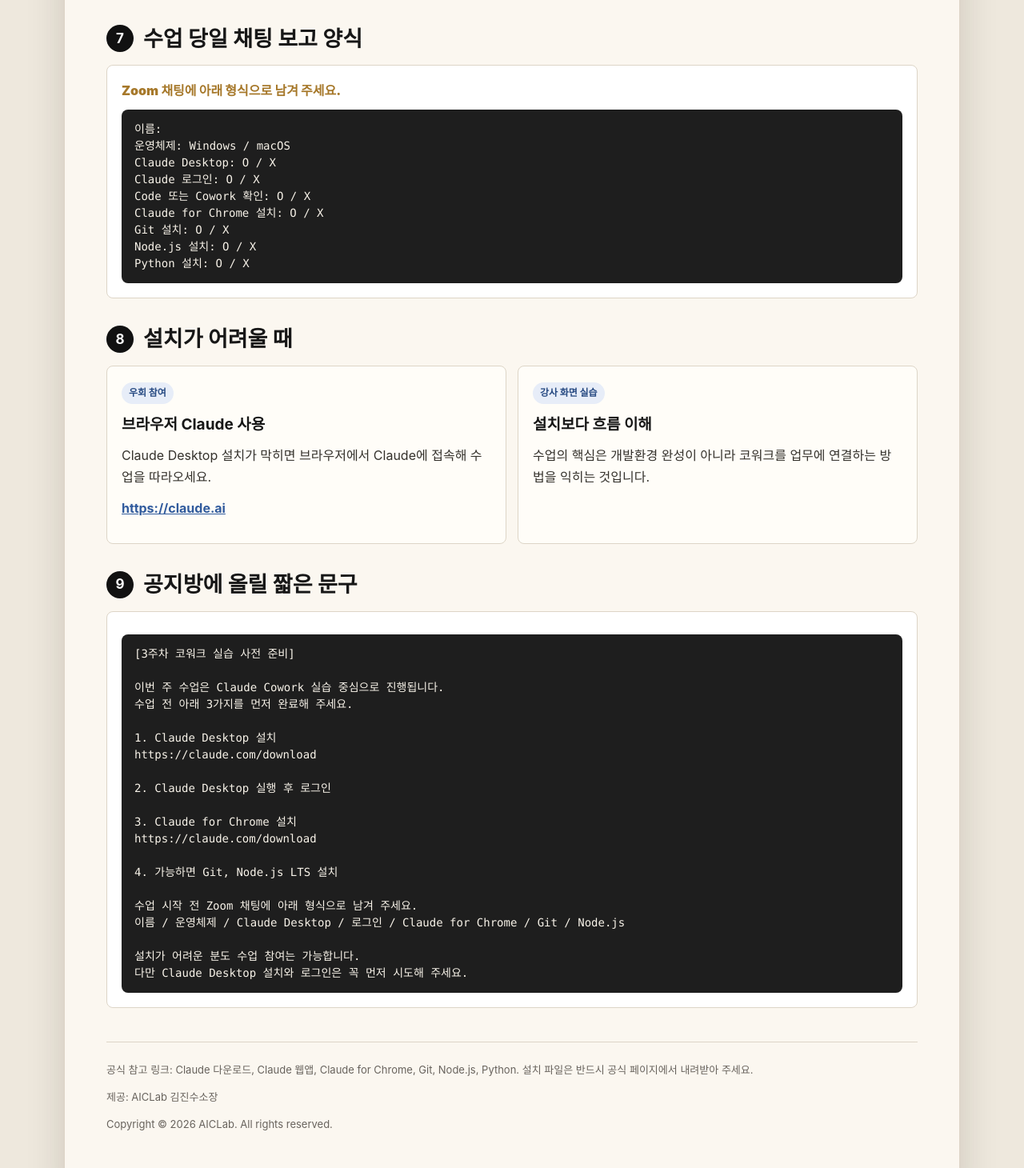
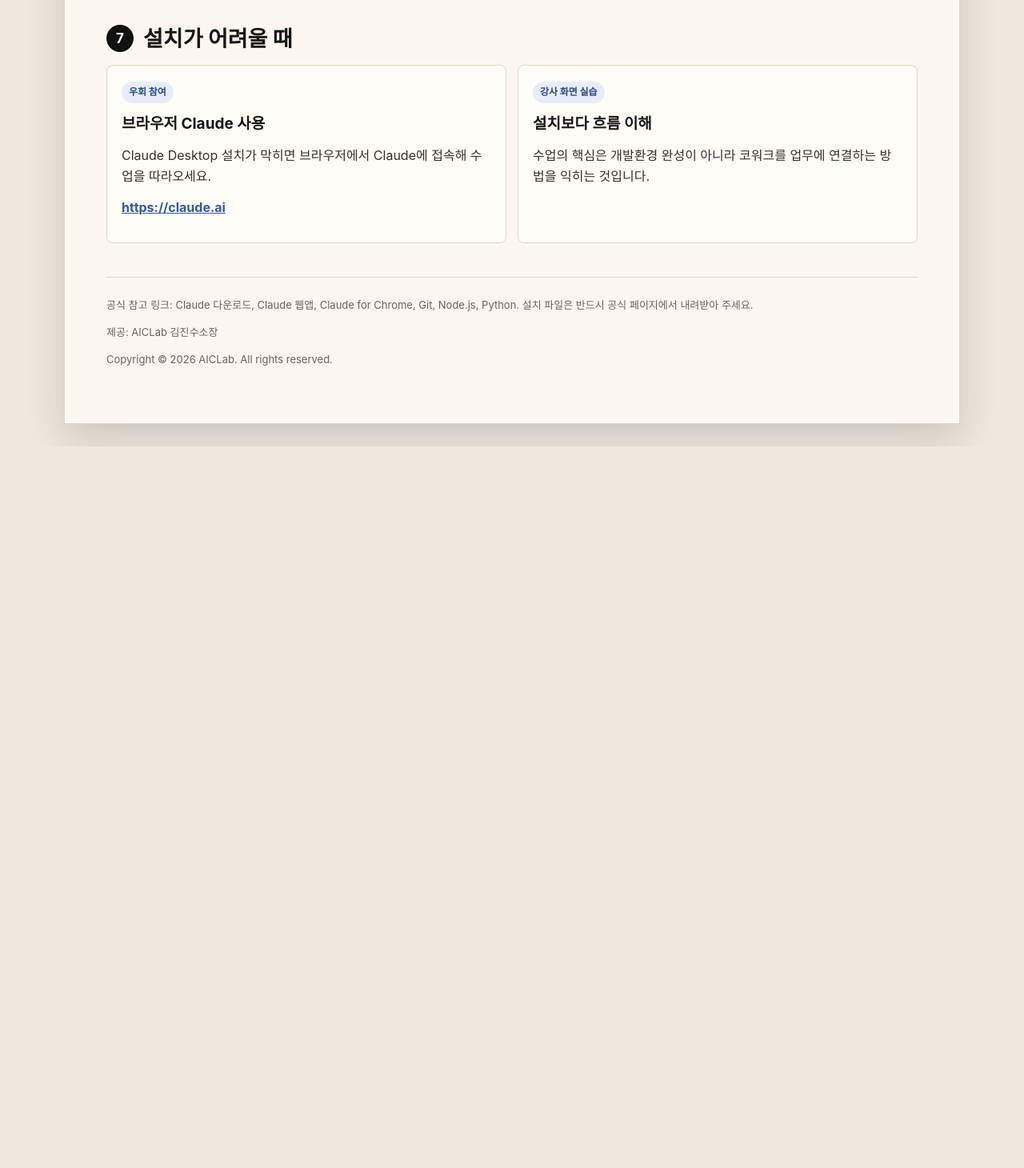
Before and after one commit to kjs369369/guide-doc-series, a plain HTML site: page index.html in a window 1280 px wide. Shown: the part 3129-4589 px from the top of the page at 80% size. After the commit the page ends 3687 px from the top, so only its background shows below. Drawn offline with Linux system fonts and the light colour scheme.

Commit message:
채팅 보고 양식·공지 문구 섹션 삭제
- 7번 '수업 당일 채팅 보고 양식' 섹션 삭제
- 9번 '공지방에 올릴 짧은 문구' 섹션 삭제
- 기존 8번 '설치가 어려울 때'를 7번으로 번호 재정렬

Co-Authored-By: Claude Opus 5 (1M context) <noreply@anthropic.com>
Claude-Session: https://claude.ai/code/session_01NFp8MCVHsYpdfQCR6gY1Qz

```diff
--- a/index.html
+++ b/index.html
@@ -601,23 +601,7 @@ python3 --version</pre>
       </section>
 
       <section>
-        <h2><span class="num">7</span>수업 당일 채팅 보고 양식</h2>
-        <div class="message">
-          <div class="message-title">Zoom 채팅에 아래 형식으로 남겨 주세요.</div>
-          <pre>이름:
-운영체제: Windows / macOS
-Claude Desktop: O / X
-Claude 로그인: O / X
-Code 또는 Cowork 확인: O / X
-Claude for Chrome 설치: O / X
-Git 설치: O / X
-Node.js 설치: O / X
-Python 설치: O / X</pre>
-        </div>
-      </section>
-
-      <section>
-        <h2><span class="num">8</span>설치가 어려울 때</h2>
+        <h2><span class="num">7</span>설치가 어려울 때</h2>
         <div class="grid two">
           <article class="card">
             <span class="tag choice">우회 참여</span>
@@ -633,32 +617,6 @@ Python 설치: O / X</pre>
         </div>
       </section>
 
-      <section>
-        <h2><span class="num">9</span>공지방에 올릴 짧은 문구</h2>
-        <div class="message">
-          <pre>[3주차 코워크 실습 사전 준비]
-
-이번 주 수업은 Claude Cowork 실습 중심으로 진행됩니다.
-수업 전 아래 3가지를 먼저 완료해 주세요.
-
-1. Claude Desktop 설치
-https://claude.com/download
-
-2. Claude Desktop 실행 후 로그인
-
-3. Claude for Chrome 설치
-https://claude.com/download
-
-4. 가능하면 Git, Node.js LTS 설치
-
-수업 시작 전 Zoom 채팅에 아래 형식으로 남겨 주세요.
-이름 / 운영체제 / Claude Desktop / 로그인 / Claude for Chrome / Git / Node.js
-
-설치가 어려운 분도 수업 참여는 가능합니다.
-다만 Claude Desktop 설치와 로그인은 꼭 먼저 시도해 주세요.</pre>
-        </div>
-      </section>
-
       <div class="footer">
         <p>공식 참고 링크: Claude 다운로드, Claude 웹앱, Claude for Chrome, Git, Node.js, Python. 설치 파일은 반드시 공식 페이지에서 내려받아 주세요.</p>
         <p>제공: AICLab 김진수소장</p>
```
